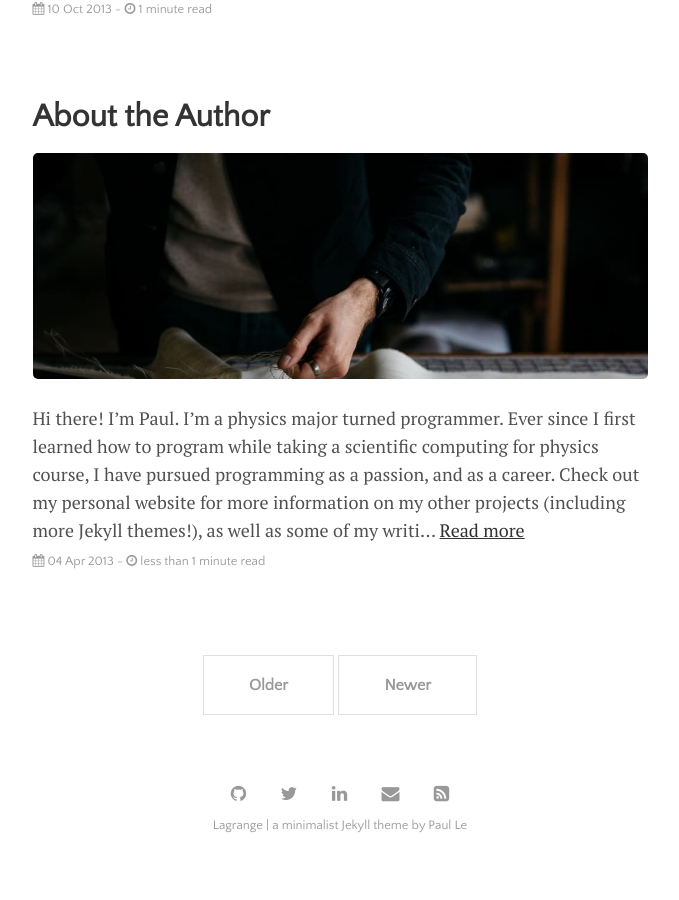
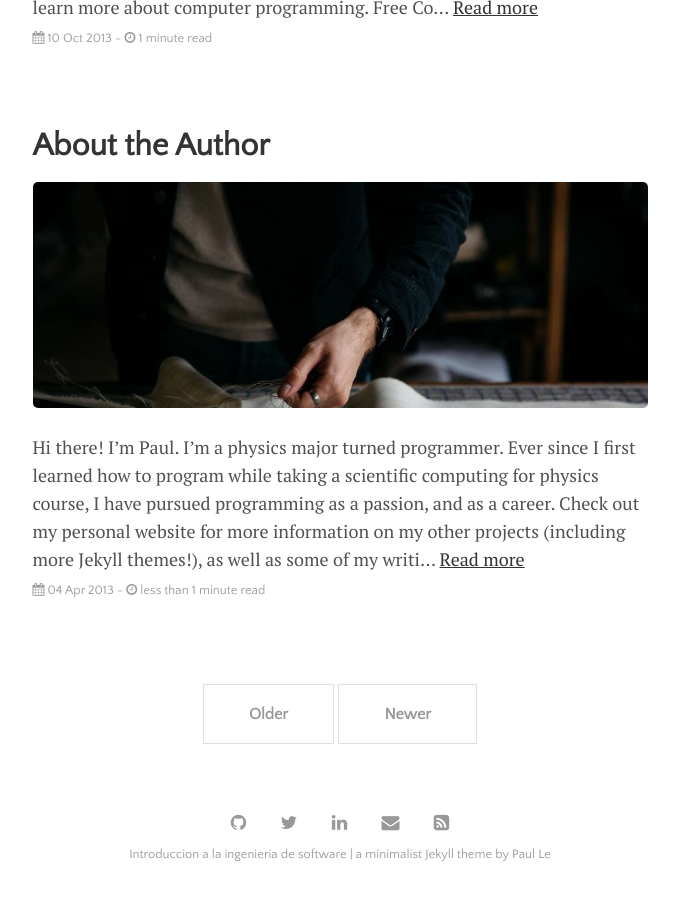
Before and after one commit to Junnlex/Trabajo, a Jekyll site: the page built from index.html, in a window 1280 px wide and 900 px high, scrolled down 2272 px. Shown: the whole window, without its empty margins (300-979 px from the left). Built offline with Jekyll 4.4.1, drawn with Linux system fonts in a browser that asks for light colours; the list of posts is cut into pages by our own code; before the commit the page ends 3143 px from its top, so only the background shows below that; some of the changed text lies outside the part shown.

Commit message:
Update _config.yml

```diff
--- a/_config.yml
+++ b/_config.yml
@@ -20,7 +20,7 @@ permalink:           none
 plugins:             [jekyll-paginate, jekyll-sitemap, jekyll-feed, jekyll-seo-tag]
 
 # Customise atom feed settings (this is where Jekyll-Feed gets configuration information)
-title:		           'Lagrange'
+title:		           'Introduccion a la ingenieria de software'
 description:	       'a minimalist Jekyll theme'
 author:              'Paul Le'
 
```
